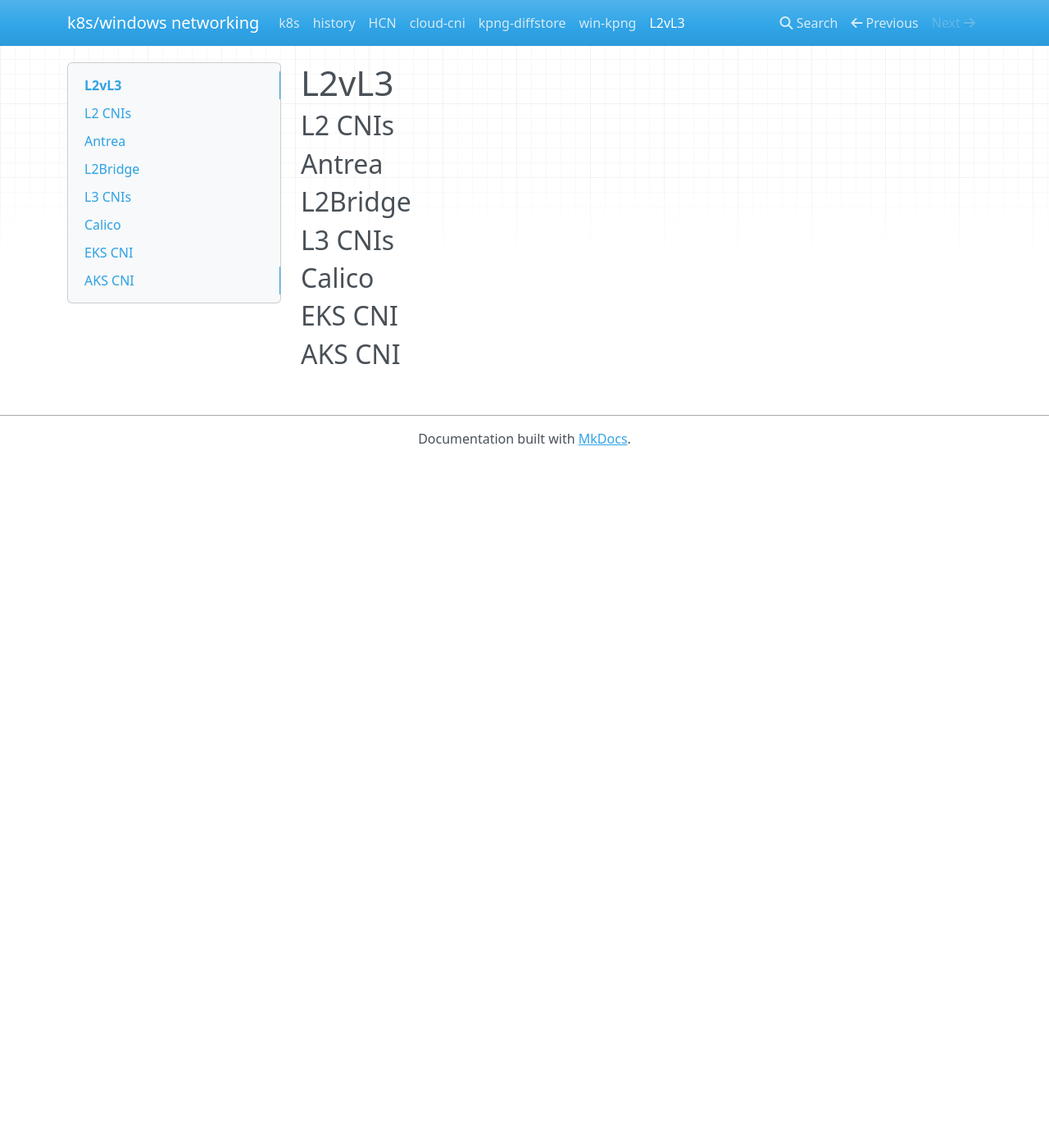
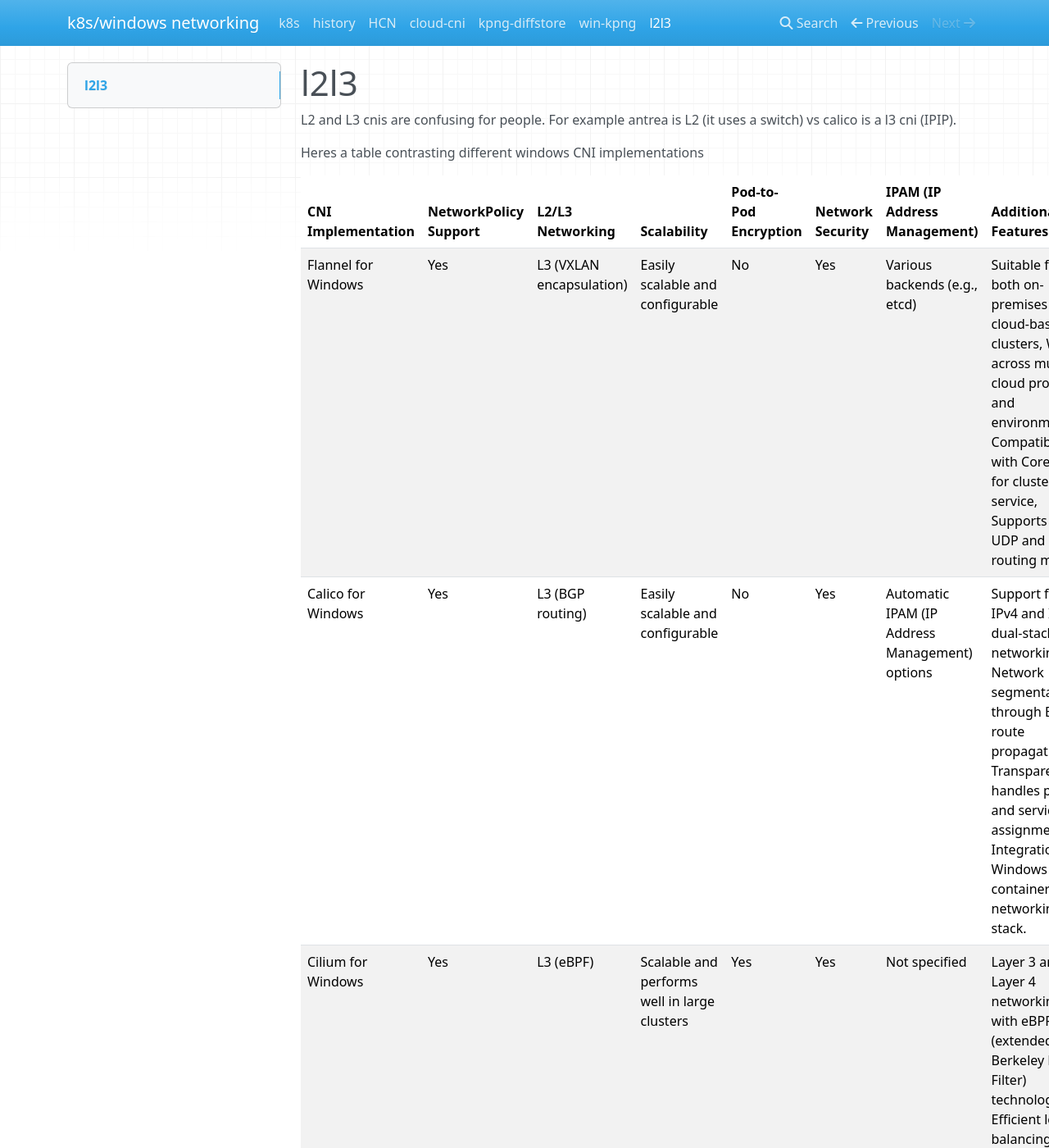
Before and after one commit to aroradaman/windows-networking, an MkDocs documentation site: the page built from docs/zz-l2vsl3.md, in a window 1280 px wide and 1400 px high. Shown: the whole window at 82% size. Built offline with MkDocs 1.6.1, drawn with Linux system fonts in a browser that asks for light colours; nearby versions of some CDN libraries; some of the changed text lies outside the part shown.

Commit message:
Update zz-l2vsl3.md

```diff
--- a/docs/zz-l2vsl3.md
+++ b/docs/zz-l2vsl3.md
@@ -1,16 +1,12 @@
-# L2vL3
+# l2l3
 
+L2 and L3 cnis are confusing for people.  For example antrea is L2 (it uses a switch) vs calico is a l3 cni (IPIP).
 
-## L2 CNIs
+Heres a table contrasting different windows CNI implementations
 
-## Antrea
-
-## L2Bridge
-
-## L3 CNIs
-
-## Calico
-
-## EKS CNI
-
-## AKS CNI
+| CNI Implementation    | NetworkPolicy Support | L2/L3 Networking       | Scalability                               | Pod-to-Pod Encryption | Network Security | IPAM (IP Address Management)      | Additional Features                                       |
+|-----------------------|----------------------|-------------------------|-------------------------------------------|----------------------|------------------|----------------------------------|-----------------------------------------------------------|
+| Flannel for Windows   | Yes                  | L3 (VXLAN encapsulation)| Easily scalable and configurable         | No                   | Yes              | Various backends (e.g., etcd)     | Suitable for both on-premises and cloud-based clusters, Works across multiple cloud providers and environments, Compatible with CoreDNS for cluster DNS service, Supports both UDP and direct routing modes.|
+| Calico for Windows    | Yes                  | L3 (BGP routing)        | Easily scalable and configurable         | No                   | Yes              | Automatic IPAM (IP Address Management) options | Support for IPv4 and IPv6 dual-stack networking, Network segmentation through BGP route propagation, Transparently handles pod and service IP assignments, Integration with Windows container networking stack. |
+| Cilium for Windows    | Yes                  | L3 (eBPF)               | Scalable and performs well in large clusters | Yes                  | Yes              | Not specified                | Layer 3 and Layer 4 networking with eBPF (extended Berkeley Packet Filter) technology, Efficient load balancing and health checks for services, Distributed denial-of-service (DDoS) protection, Supports HTTP/gRPC/API-aware network policies, Deep visibility and troubleshooting capabilities. |
+| Antrea for Windows    | Yes                  | L2 and L3 (Open vSwitch)| Scalable and performs well in large clusters | No                   | Yes              | Not specified                | Layer 2 and Layer 3 networking with Open vSwitch, Implements Network Policies for security and isolation, Offers Kubernetes native policy support, Support for both Windows and Linux nodes. |
```
